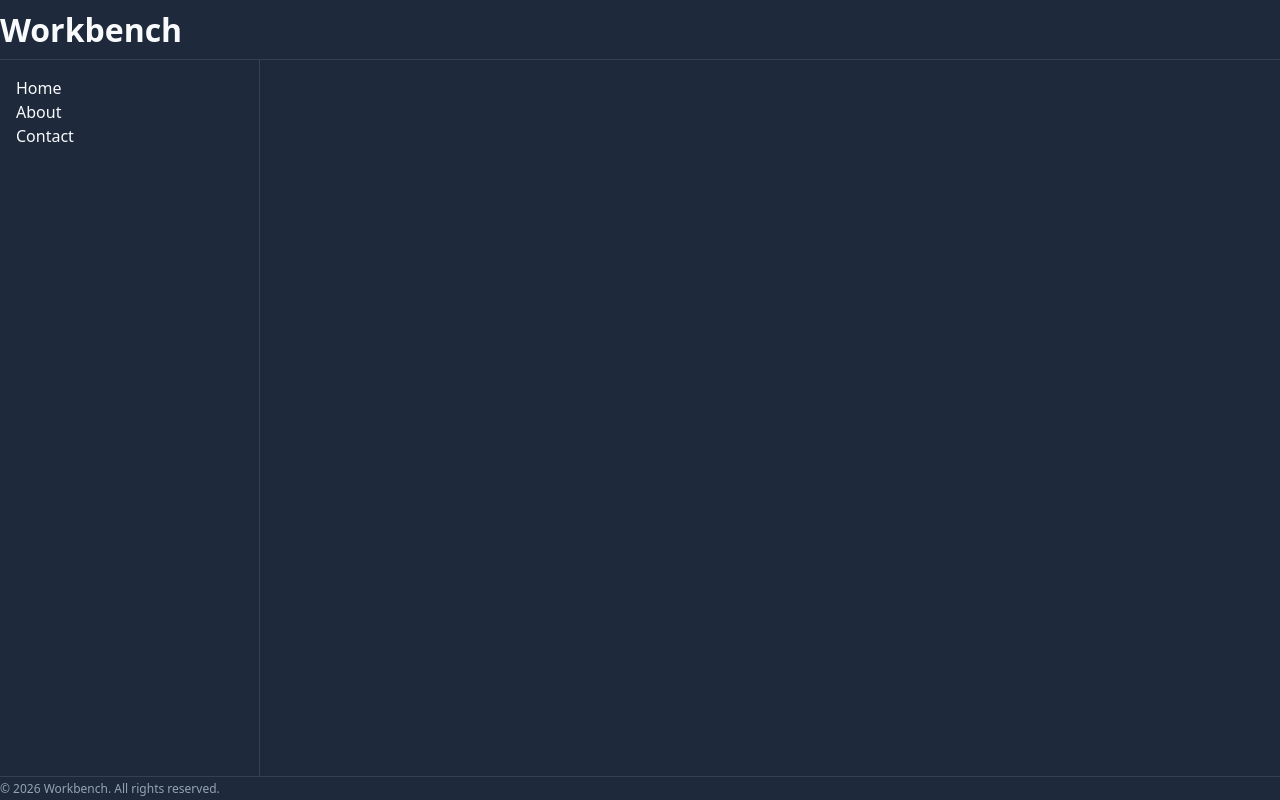
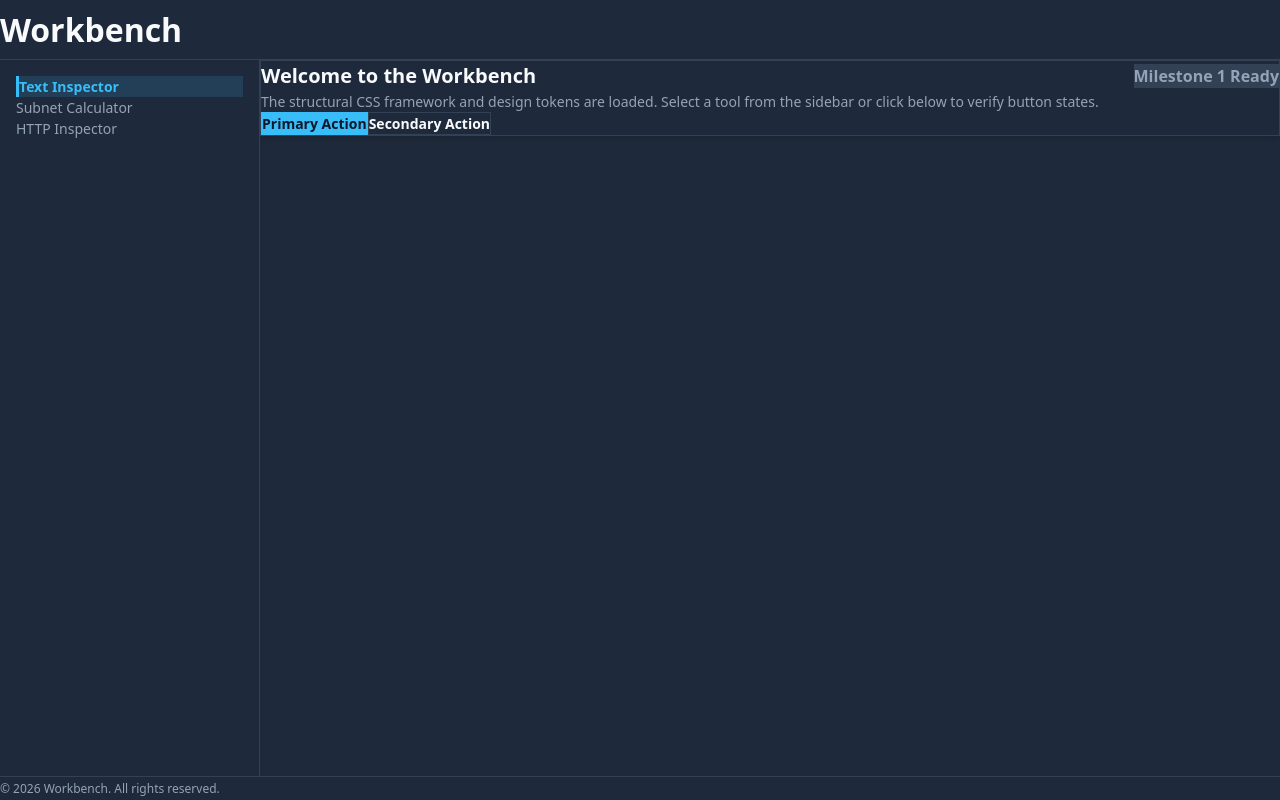
Before and after one commit to clang2619/digital-workshop, a plain HTML site: page index.html in a window 1280 px wide. Drawn offline with Linux system fonts and the light colour scheme.

Commit message:
Updated Index.html <nav>

```diff
--- a/index.html
+++ b/index.html
@@ -21,7 +21,29 @@
             <li><a href="#">Contact</a></li>
         </ul>
     </nav>
-    <main id="workbench">
+   <nav>
+  <ul class="nav-list">
+    <li><a href="#" class="nav-link active">Text Inspector</a></li>
+    <li><a href="#" class="nav-link">Subnet Calculator</a></li>
+    <li><a href="#" class="nav-link">HTTP Inspector</a></li>
+  </ul>
+</nav>
+
+<main id="workbench">
+  <section class="card">
+    <div style="display: flex; justify-content: space-between; align-items: center;">
+      <h2 class="card-title">Welcome to the Workbench</h2>
+      <span class="badge badge-success">Milestone 1 Ready</span>
+    </div>
+    <p class="card-description">
+      The structural CSS framework and design tokens are loaded. Select a tool from the sidebar or click below to verify button states.
+    </p>
+    <div style="display: flex; gap: var(--space-sm);">
+      <button class="btn btn-primary">Primary Action</button>
+      <button class="btn btn-outline">Secondary Action</button>
+    </div>
+  </section>
+</main>
     </main>
     <footer>
         <p>&copy; 2026 Workbench. All rights reserved.</p>
```
